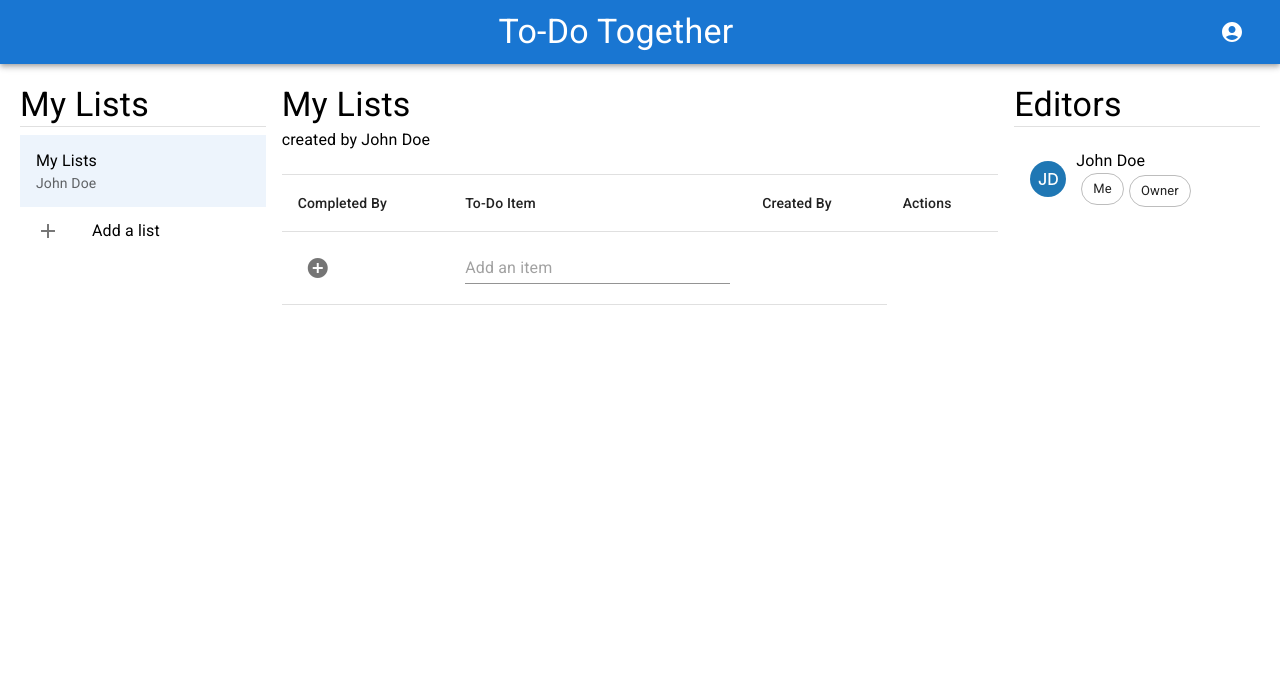
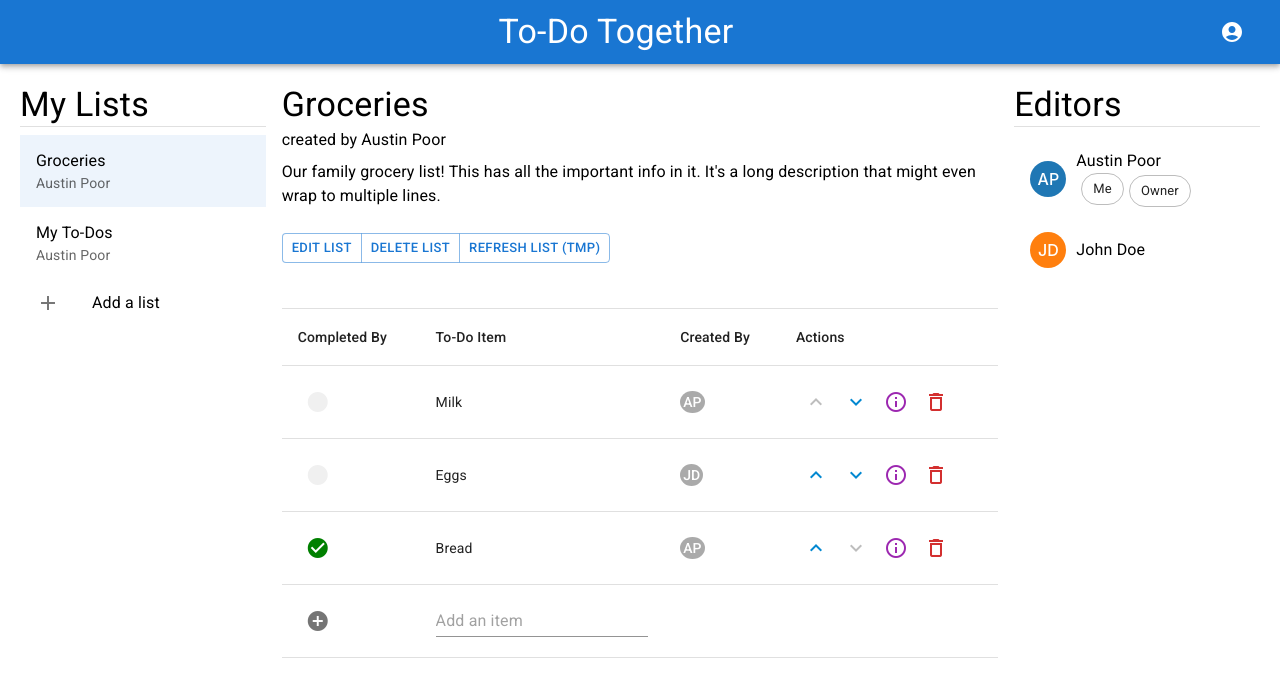
Before and after one commit to todo-together/site, a React (Create React App) app: page / in a window 1280 px wide. Shown: the top 676 px of the page. Built offline with nearby package versions, Linux system fonts and the light colour scheme.

Commit message:
Updating list layout
- Adding action buttons to list items for up/down
- Temporarily removing redux
- Adding list-level buttons for edit/delete as well as (temporarily)
refresh, to pull changes until redux is implemented

```diff
--- a/package.json
+++ b/package.json
@@ -53,7 +53,7 @@
     "@testing-library/user-event": "^13.2.1",
     "@types/jest": "^27.0.1",
     "@types/node": "^16.7.13",
-    "@types/react": "^17.0.20",
+    "@types/react": "^17.0.38",
     "@types/react-dom": "^17.0.9",
     "@typescript-eslint/eslint-plugin": "latest",
     "@typescript-eslint/parser": "latest",
--- a/src/App.tsx
+++ b/src/App.tsx
@@ -1,7 +1,5 @@
-import React from 'react';
+import React, { useState } from 'react';
 import './App.css';
-import { Provider } from 'react-redux';
-import store from './store';
 
 import AppNav from './components/AppNav';
 import ListBody from './components/ListBody';
@@ -11,12 +9,10 @@ import { demoData } from './demoData';
 
 export default function App() {
   return (
-    <Provider store={store}>
-      <div className="App">
-        <AppNav />
-        {/* <div style={{ height: "20px", }}/> */}
-        <ListBody userData={demoData}/>
-      </div>
-    </Provider>
+    <div className="App">
+      <AppNav />
+      {/* <div style={{ height: "20px", }}/> */}
+      <ListBody userData={demoData}/>
+    </div>
   );
 }
--- a/src/components/ListBody.tsx
+++ b/src/components/ListBody.tsx
@@ -33,32 +33,32 @@ export default function ListBody({userData}: {userData: UserData}) {
         <Grid item xs={2.5}>
           <div>
             <ListOfLists
-              lists={[aList]}
-              selected={0}
-              onSelect={(i) => undefined}
-            // lists={userData.lists.map(l => ({
-            //     title: l.title,
-            //     owner: {
-            //       firstName: l.owner.firstName,
-            //       lastName: l.owner.lastName,
-            //     }
-            //   }))}
-              // selected={selectedList}
-              // onSelect={setSelectedList}
+              // lists={[aList]}
+              // selected={0}
+              // onSelect={(i) => undefined}
+            lists={userData.lists.map(l => ({
+                title: l.title,
+                owner: {
+                  firstName: l.owner.firstName,
+                  lastName: l.owner.lastName,
+                }
+              }))}
+              selected={selectedList}
+              onSelect={setSelectedList}
             />
           </div>
         </Grid>
         <Grid item xs>
           <div>
             <TodoList
-              // list={userData.lists[selectedList]}
-              list={aList}
+              list={userData.lists[selectedList]}
+              // list={aList}
             />
           </div>
         </Grid>
         <Grid item xs={2.5}>
           <div>
-            {/* <ListInfo
+            <ListInfo
               users={[
                 userData.lists[selectedList].owner,
                 ...userData.lists[selectedList].editors,
@@ -68,8 +68,8 @@ export default function ListBody({userData}: {userData: UserData}) {
                 isMe: u.id === userData.id,
                 isOwner: u.id === userData.lists[selectedList].owner.id,
               }))}
-            /> */}
-            <ListInfo
+            />
+            {/* <ListInfo
               users={[
                 aList.owner,
                 ...aList.editors,
@@ -79,7 +79,7 @@ export default function ListBody({userData}: {userData: UserData}) {
                 isMe: u.id === userData.id,
                 isOwner: u.id === aList.owner.id,
               }))}
-            />
+            /> */}
           </div>
         </Grid>
       </Grid>
--- a/src/components/ListInfo.tsx
+++ b/src/components/ListInfo.tsx
@@ -68,6 +68,7 @@ export default function ListInfo({ users = [] }: { users: UserData[] }) {
               secondary={<>
                 {d.isMe && (
                   <Chip
+                    component="span"
                     label="Me"
                     variant="outlined"
                     style={{ marginLeft: "5px", marginBottom: "5px" }}
@@ -75,6 +76,7 @@ export default function ListInfo({ users = [] }: { users: UserData[] }) {
                 )}
                 {d.isOwner && (
                   <Chip
+                    component="span"
                     label="Owner"
                     variant="outlined"
                     style={{ marginLeft: "5px" }}
--- a/src/components/TodoList.tsx
+++ b/src/components/TodoList.tsx
@@ -22,43 +22,38 @@ import UserIcon from './UserIcon';
 
 import { ListData } from '../types';
 
-// interface UserData {
-//   firstName: string;
-//   lastName: string;
-// }
-
-// interface ListItemData {
-//   text: string;
-//   notes?: string;
-//   createdBy: UserData;
-//   completed?: boolean;
-//   completedBy?: UserData;
-// }
-
-// interface ListData {
-//   title: string;
-//   description?: string;
-//   owner: UserData;
-//   createdAt: string;
-//   editors: UserData[];
-//   items: ListItemData[];
-// }
 
 // Inner todo list component
-export default function TodoList({ list }: {list: ListData}) {
+export default function TodoList({ list }: { list: ListData }) {
   return (
     <div>
       <Typography variant="h4">
-        { list.title }
+        {list.title}
       </Typography>
       <Typography variant="subtitle1" gutterBottom>
-        created by { list.owner.firstName } { list.owner.lastName }
+        created by {list.owner.firstName} {list.owner.lastName}
       </Typography>
       <Typography variant="body1">
-        { list.description }
+        {list.description}
       </Typography>
 
-      <Divider style={{ marginTop: "20px", }}/>
+      <div style={{ height: "25px" }} />
+
+      <ButtonGroup variant="outlined" size="small">
+        <Button>
+          Edit List
+        </Button>
+        <Button>
+          Delete List
+        </Button>
+        <Button>
+          Refresh List (tmp)
+        </Button>
+      </ButtonGroup>
+
+      <div style={{ height: "25px" }} />
+
+      <Divider style={{ marginTop: "20px", }} />
       <TableContainer>
         <Table>
           <TableHead>
@@ -70,7 +65,7 @@ export default function TodoList({ list }: {list: ListData}) {
             </TableRow>
           </TableHead>
           <TableBody>
-            { list.items.map(item => (
+            {list.items.map((item, i) => (
               <TableRow key={item.text}>
                 <TableCell>
                   <Tooltip title={item.completed ? "Mark as completed" : "Mark as incomplete"}>
@@ -86,7 +81,7 @@ export default function TodoList({ list }: {list: ListData}) {
                   </Tooltip>
                 </TableCell>
                 <TableCell>
-                  { item.text }
+                  {item.text}
                 </TableCell>
                 <TableCell>
                   <UserIcon
@@ -105,24 +100,46 @@ export default function TodoList({ list }: {list: ListData}) {
                       marginRight: "0px",
                     }}
                   >
-                    <Tooltip title="Item Info">
-                      <IconButton>
-                        <Icon color="info">
+                    <IconButton
+                      disabled={i === 0}
+                    >
+                      <Tooltip title="Move Item Up">
+                        <Icon
+                          color={i === 0 ? "disabled" : "info"}
+                        >
+                          keyboard_arrow_up
+                        </Icon>
+                      </Tooltip>
+                    </IconButton>
+                    <IconButton
+                      disabled={i === list.items.length - 1}
+                    >
+                      <Tooltip title="Move Item Down">
+                        <Icon
+                          color={i === list.items.length - 1 ? "disabled" : "info"}
+                        >
+                          keyboard_arrow_down
+                        </Icon>
+                      </Tooltip>
+                    </IconButton>
+                    <IconButton disabled> {/* temporarily disabled */}
+                      <Tooltip title="Item Info">
+                        <Icon color="secondary">
                           info_outline
                         </Icon>
-                      </IconButton>
-                    </Tooltip>
-                    <Tooltip title="Delete Item">
-                      <IconButton>
+                      </Tooltip>
+                    </IconButton>
+                    <IconButton>
+                      <Tooltip title="Delete Item">
                         <Icon color="error">
                           delete_outline
                         </Icon>
-                      </IconButton>
-                    </Tooltip>
+                      </Tooltip>
+                    </IconButton>
                   </ButtonGroup>
                 </TableCell>
               </TableRow>
-            )) }
+            ))}
             <TableRow key={list.items.length}>
               <TableCell>
                 <IconButton>
@@ -154,6 +171,7 @@ export default function TodoList({ list }: {list: ListData}) {
                 </FormControl>
               </TableCell>
               <TableCell></TableCell>
+              <TableCell></TableCell>
             </TableRow>
           </TableBody>
         </Table>
--- a/src/store.ts
+++ /dev/null
@@ -1,5 +0,0 @@
-import { configureStore } from "@reduxjs/toolkit";
-
-export default configureStore({
-  reducer: {},
-});
```
Also changed, not shown: src/components/TodoItem.tsx (deleted, +0 -21 lines), 1 other file (tests, documents, lock files or other folders).
